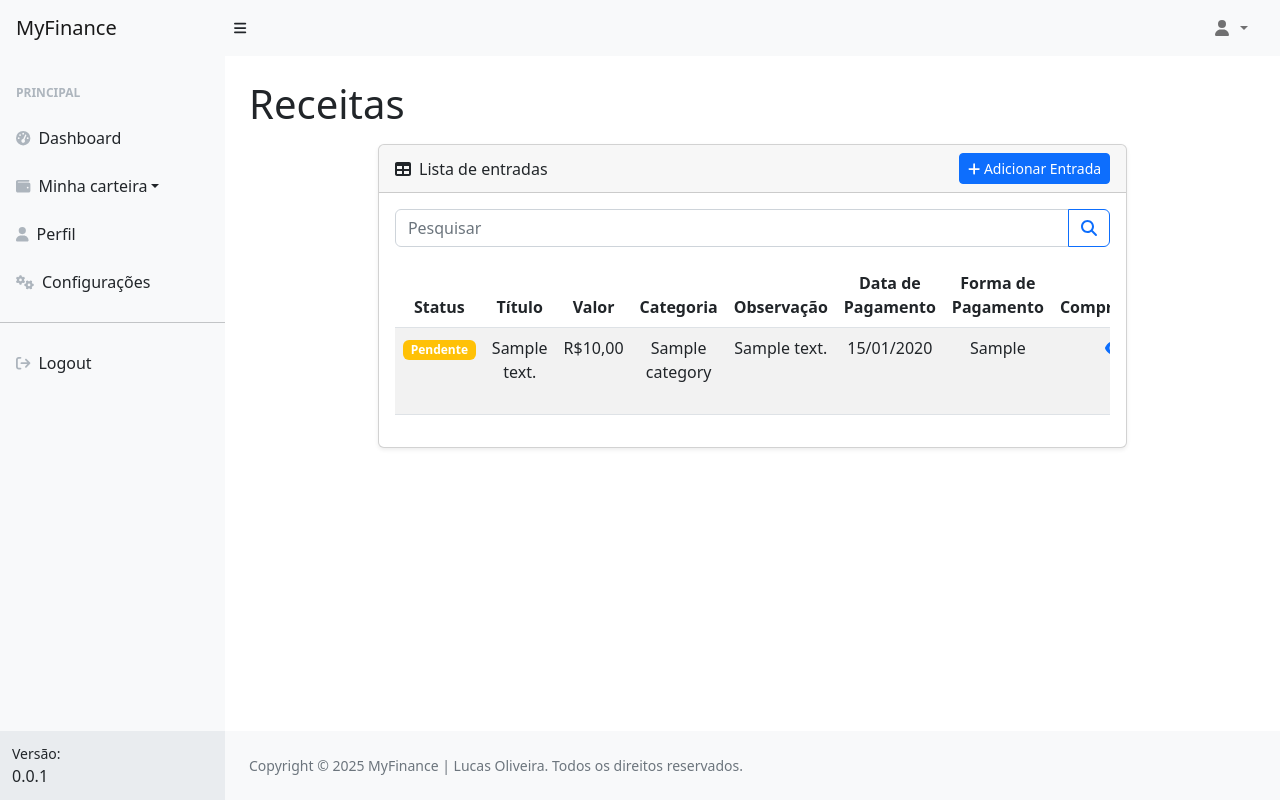
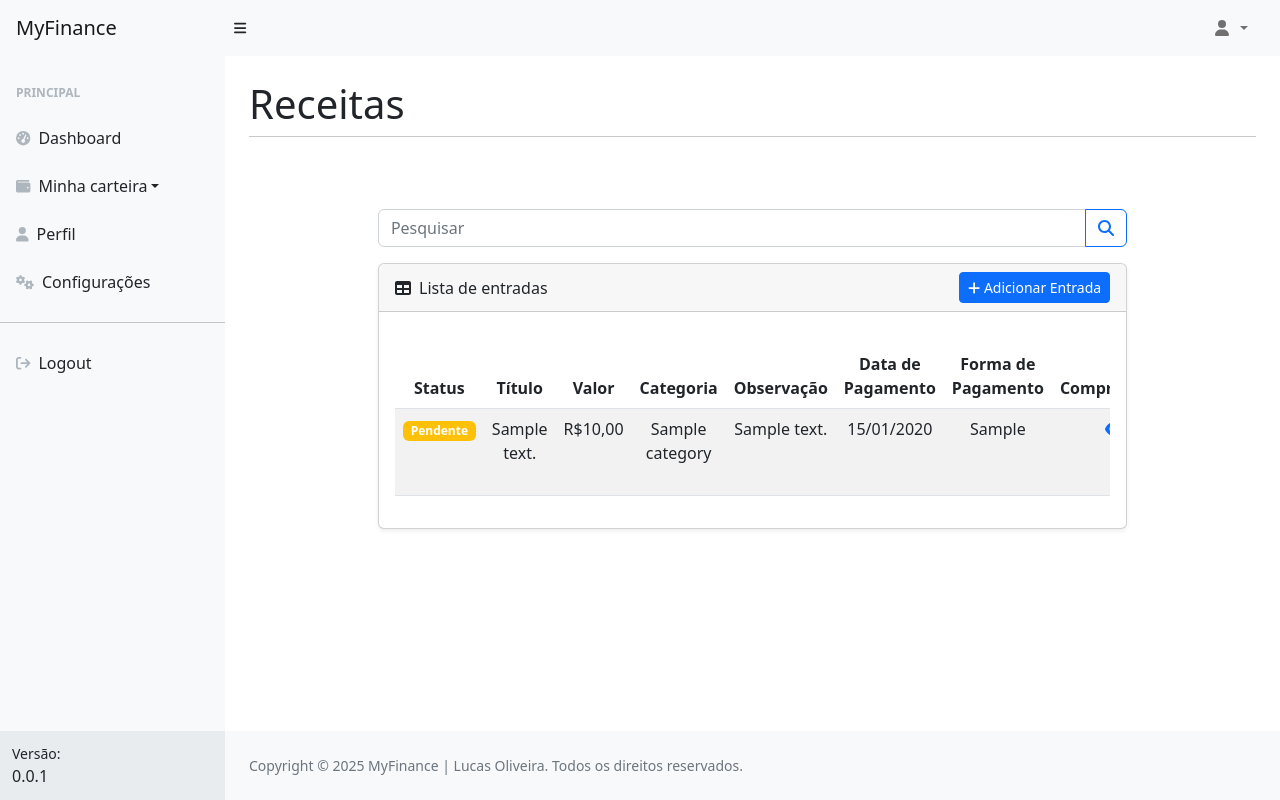
Before and after one commit to lucas-ioliveira/my-finance, a Django app: page /wallet/revenue/ in a window 1280 px wide. Run offline with Django 5.2, Linux system fonts and the light colour scheme; a user stored in the database is signed in; tables that the repository leaves empty hold one stand-in row (values such as "Sample post"); some libraries are stand-ins or nearby versions.

Commit message:
feat: Ajuste de estilização.

```diff
--- a/wallet/templates/revenue.html
+++ b/wallet/templates/revenue.html
@@ -15,13 +15,24 @@
             <div class="container-fluid px-4">
 
                 <h1 class="mt-4 ">Receitas</h1>
+                <hr class="mt-0 mb-4">
 
 
                 {% comment %} {% include "partials/messages/messages.html" %} {% endcomment %}
 
                 <div class="row mb-2 mt-3 justify-content-center">
 
-                    <div class="col-md-9">
+
+                    <div class="col-md-9 mt-5">
+
+                        <form class="d-flex" role="search" method="GET" action="{% url 'revenue' %}">
+                            <div class="input-group mb-3">
+                                <input class="form-control" type="search" placeholder="Pesquisar"  name="search" aria-label="Search">
+                                <button class="btn btn-outline-primary" type="submit"><i class="fa-solid fa-magnifying-glass"></i></button>
+                            </div>
+                        </form>
+
+
                         <div class="card shadow-sm">
                             <div class="card-header d-flex justify-content-between align-items-center">
                                 <div>
@@ -37,12 +48,7 @@
                                 <div class="table-responsive">
                                     <table class="table table-striped mt-3">
 
-                                        <form class="d-flex" role="search" method="GET" action="{% url 'revenue' %}">
-                                            <div class="input-group mb-3">
-                                            <input class="form-control" type="search" placeholder="Pesquisar"  name="search" aria-label="Search">
-                                            <button class="btn btn-outline-primary" type="submit"><i class="fa-solid fa-magnifying-glass"></i></button>
-                                            </div>
-                                        </form>
+
 
                                         <thead>
                                             <tr>
```
Also changed, not shown: accounts/templates/profile.html (+4 -3 lines), wallet/templates/category.html (+11 -7 lines).
